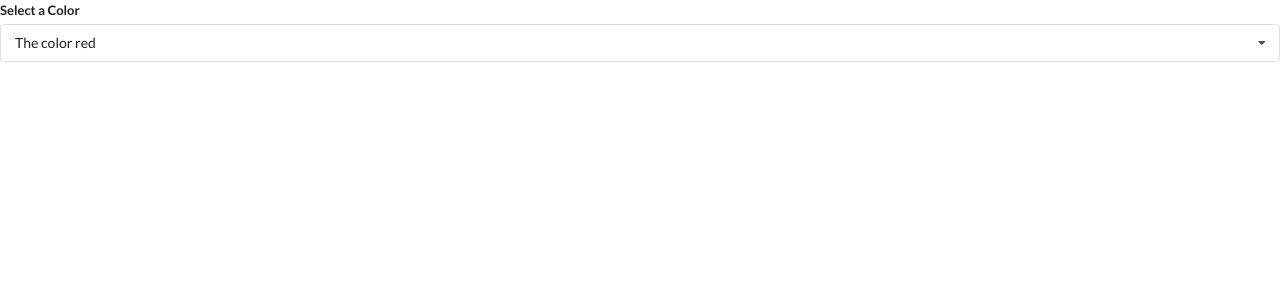
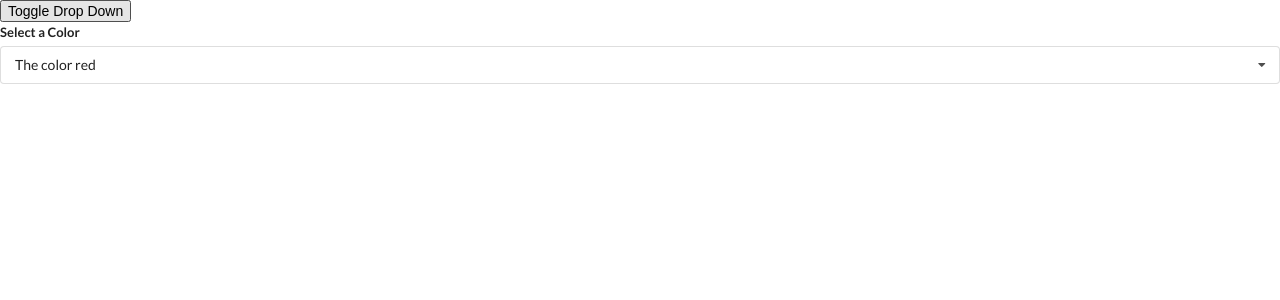
Before and after one commit to bryanjug/widgets-react, a React (Create React App) app: page / in a window 1280 px wide. Shown: the top 300 px of the page. Built offline with nearby package versions, Linux system fonts and the light colour scheme.

Commit message:
added event listeners and finished project

```diff
--- a/src/App.js
+++ b/src/App.js
@@ -35,10 +35,15 @@
 
 export default () => {
     const [selected, setSelected] = useState(options[0]);
+    const [showDropdown, setShowDropdown] = useState(true);
 
     return (
         <div>
-            <Dropdown options={options} selected={selected} onSelectedChange={setSelected} />
+            <button onClick={() => setShowDropdown(!showDropdown)}>Toggle Drop Down</button>
+            {showDropdown ?
+                <Dropdown options={options} selected={selected} onSelectedChange={setSelected} />
+                : null
+            }
         </div>
     );
 };
--- a/src/components/Dropdown.js
+++ b/src/components/Dropdown.js
@@ -5,14 +5,19 @@
     const ref = useRef();
 
     useEffect(() => {
-        document.body.addEventListener('click', (event) => {
+        const onBodyClick = (event) => {
             if (ref.current && ref.current.contains(event.target)) {
                 return;
             }
 
             setOpen(false);
+        };
 
-        }, {capture: true});
+        document.body.addEventListener('click', onBodyClick);
+
+        return () => {
+            document.body.removeEventListener('click', onBodyClick);
+        };
     }, []);
 
     const renderedOptions = options.map((option) => {
```
